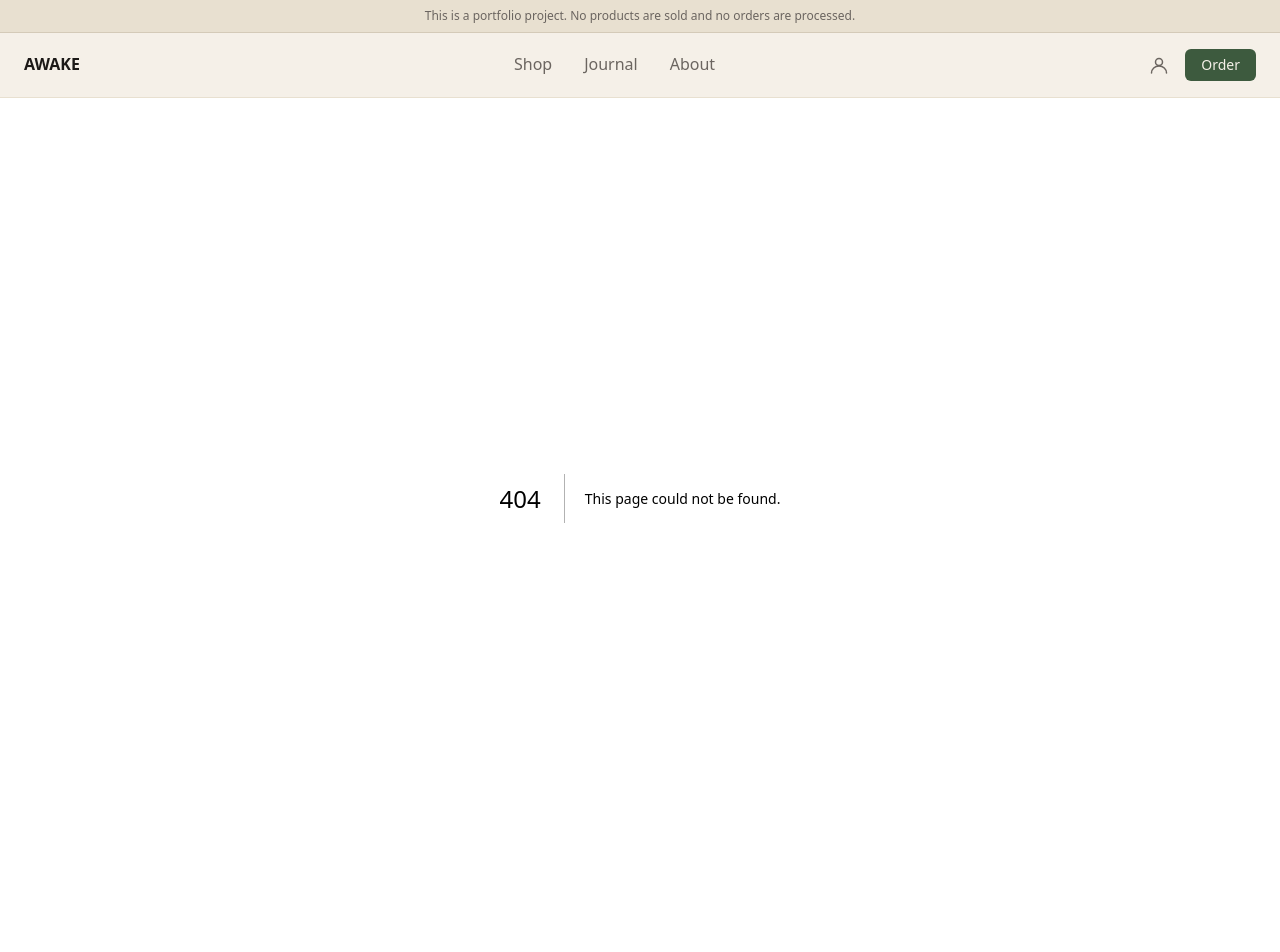
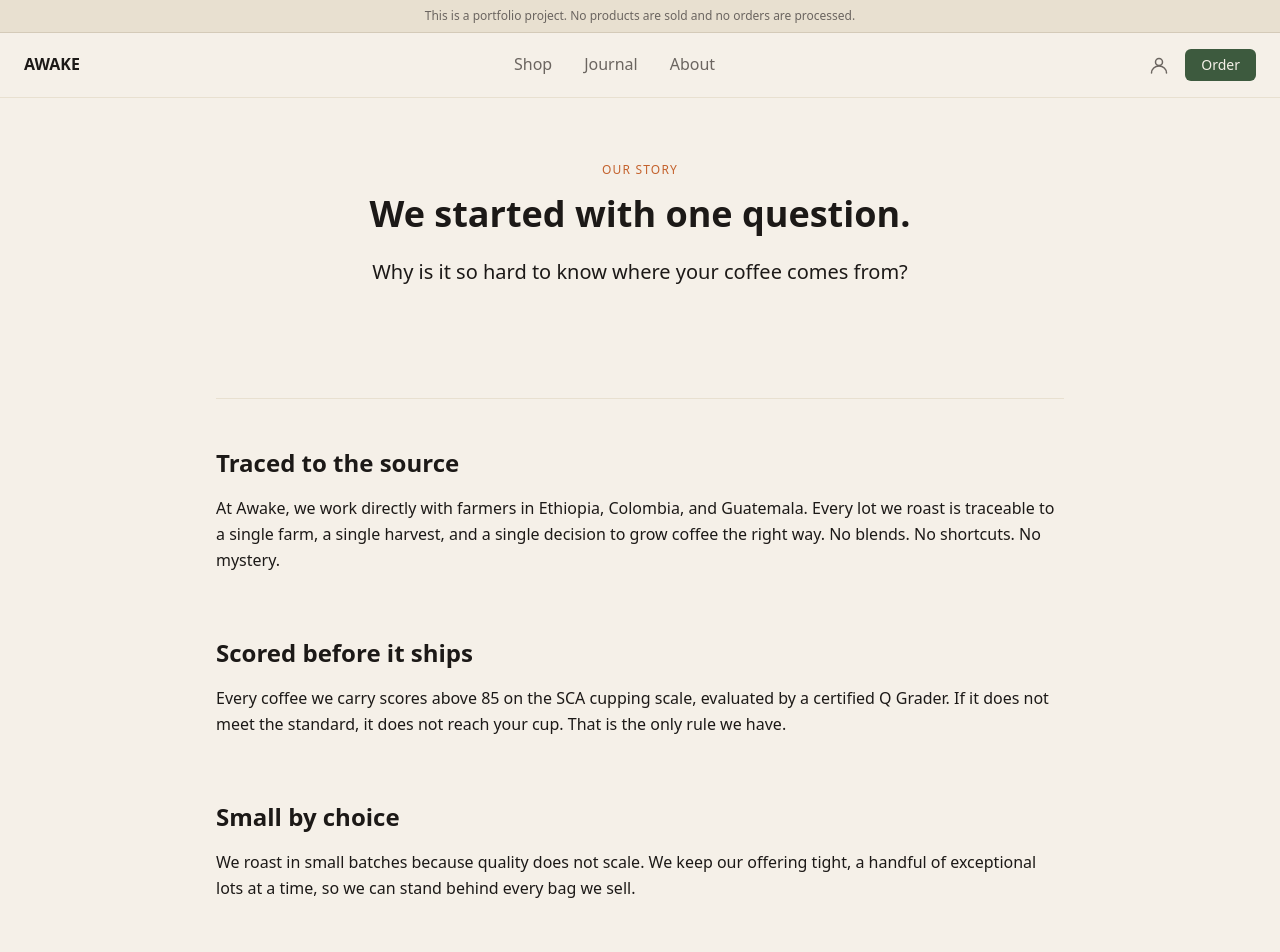
Before and after one commit to roberto-longo-dev/awake, a Next.js app in the folder apps/web/: page /about in a window 1280 px wide. Before the commit this address had no page. Shown: the top 952 px of the page. Before the commit the page ends 898 px from the top, so only its background shows below. Built offline with nearby package versions, Linux system fonts and the light colour scheme.

Commit message:
feat: about page

```diff
--- /dev/null
+++ b/apps/web/app/about/page.tsx
@@ -0,0 +1,66 @@
+import type { Metadata } from "next";
+import Link from "next/link";
+import { Button } from "@/components/ui/Button";
+
+export const metadata: Metadata = {
+  title: "About",
+  description:
+    "We work directly with farmers in Ethiopia, Colombia, and Guatemala. Every lot is traceable to a single farm, a single harvest.",
+};
+
+export default function AboutPage() {
+  return (
+    <main className="max-w-4xl mx-auto px-6">
+      <section className="py-16 text-center">
+        <p className="text-xs font-medium tracking-widest text-accent uppercase mb-4">
+          OUR STORY
+        </p>
+        <h1 className="text-4xl font-bold text-text mb-6">
+          We started with one question.
+        </h1>
+        <p className="text-xl text-muted max-w-2xl mx-auto">
+          Why is it so hard to know where your coffee comes from?
+        </p>
+      </section>
+
+      <hr className="border-t border-neutral my-12" />
+
+      <section className="mb-16">
+        <h2 className="text-2xl font-bold mb-4">Traced to the source</h2>
+        <p className="text-muted leading-relaxed">
+          At Awake, we work directly with farmers in Ethiopia, Colombia, and
+          Guatemala. Every lot we roast is traceable to a single farm, a single
+          harvest, and a single decision to grow coffee the right way. No
+          blends. No shortcuts. No mystery.
+        </p>
+      </section>
+
+      <section className="mb-16">
+        <h2 className="text-2xl font-bold mb-4">Scored before it ships</h2>
+        <p className="text-muted leading-relaxed">
+          Every coffee we carry scores above 85 on the SCA cupping scale,
+          evaluated by a certified Q Grader. If it does not meet the standard,
+          it does not reach your cup. That is the only rule we have.
+        </p>
+      </section>
+
+      <section className="mb-16">
+        <h2 className="text-2xl font-bold mb-4">Small by choice</h2>
+        <p className="text-muted leading-relaxed">
+          We roast in small batches because quality does not scale. We keep our
+          offering tight, a handful of exceptional lots at a time, so we can
+          stand behind every bag we sell.
+        </p>
+      </section>
+
+      <hr className="border-t border-neutral my-12" />
+
+      <section className="text-center py-8">
+        <p className="text-xl font-bold mb-6">Ready to find your next coffee?</p>
+        <Link href="/shop">
+          <Button variant="primary">Explore our coffees</Button>
+        </Link>
+      </section>
+    </main>
+  );
+}
```
Also changed, not shown: 2 other files (tests, documents, lock files or other folders).
